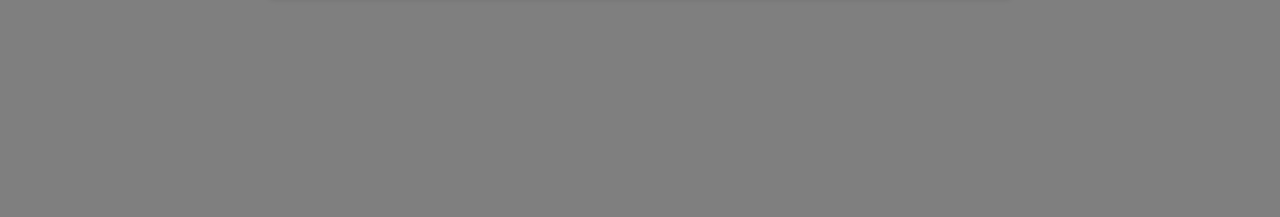
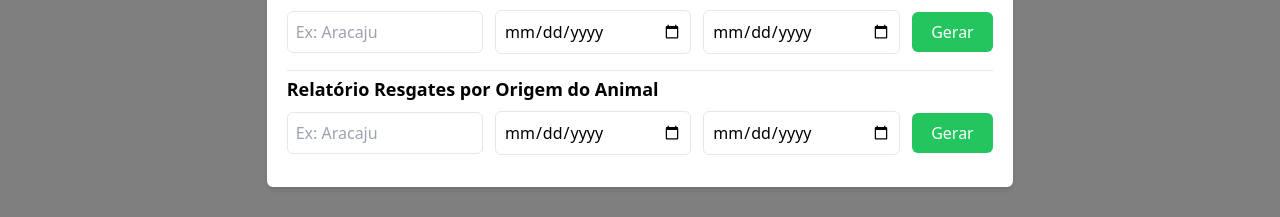
Before and after one commit to Amauri1327/Front-end-Cetas-Resgate, a React (Vite) app: page / in a window 1280 px wide. Both pictures are taken after a click on the button "Relatório". Shown: the part 479-696 px from the top of the page. Built offline with nearby package versions, Linux system fonts and the light colour scheme; no server answers.

Commit message:
criacao campos input para relatorio dos Resgates por origem do animal entre intervalos de datas

```diff
--- a/src/Components/Modal/modal-relatorio.jsx
+++ b/src/Components/Modal/modal-relatorio.jsx
@@ -33,6 +33,10 @@ const Modal = ({ isVisible, onClose }) => {
 
       case "rescueByCityDateRange":
         endPoint = `/list-rescue-city-between-dates/export?city=${searchTerm}&startDate=${startDate}&endDate=${endDate}`;
+        break;
+
+      case "rescueByOriginDateRange":
+        endPoint = `/list-rescue-origin-between-dates/export?origin=${searchTerm}&startDate=${startDate}&endDate=${endDate}`;
         break;
 
       default:
@@ -75,7 +79,7 @@ const Modal = ({ isVisible, onClose }) => {
   if (!isVisible) return null;
 
   return (
-    <div className="fixed inset-0 bg-black bg-opacity-50 flex justify-center items-center -mt-80">
+    <div className="fixed inset-0 bg-black bg-opacity-50 flex justify-center items-center -mt-10">
       <div className="bg-white p-5 rounded-md shadow-md w-7/12 ">
         <button
           onClick={onClose}
@@ -227,6 +231,51 @@ const Modal = ({ isVisible, onClose }) => {
           {/* ================================================================================ */}
 
 
+          <hr className="my-1" />
+
+          <h2 className="text-lg font-bold mb-2 text-left">
+            Relatório Resgates por Origem do Animal
+          </h2>
+
+          <div className="flex items-center gap-3">
+
+            {/* Campo para termo de busca */}
+            <input
+              type="text"
+              value={searchTerm}
+              onChange={(e) => setSearchTerm(e.target.value)}
+              className="w-full mb-3 p-2 border rounded-md"
+              placeholder="Ex: Aracaju"
+            />
+
+            {/* Campo para a data inicial */}
+            <input
+              type="date"
+              value={startDate}
+              onChange={(e) => setStartDate(e.target.value)}
+              className="w-full mb-3 p-2 border rounded-md"
+            />
+
+            {/* Campo para a data final */}
+            <input
+              type="date"
+              value={endDate}
+              onChange={(e) => setEndDate(e.target.value)}
+              className="w-full mb-3 p-2 border rounded-md"
+            />
+
+            {/* Botão para gerar relatório de espécie */}
+            <button
+              id="rescueByOriginDateRange"
+              onClick={() => handleGenerateReport("rescueByOriginDateRange")}
+              className="px-4 w-56 py-2 bg-green-500 text-white rounded-md hover:bg-green-600 -mt-3"
+            >
+              Gerar
+            </button>
+          </div>
+
+          {/* ================================================================================ */}
+
 
         </div>
       </div>
```
